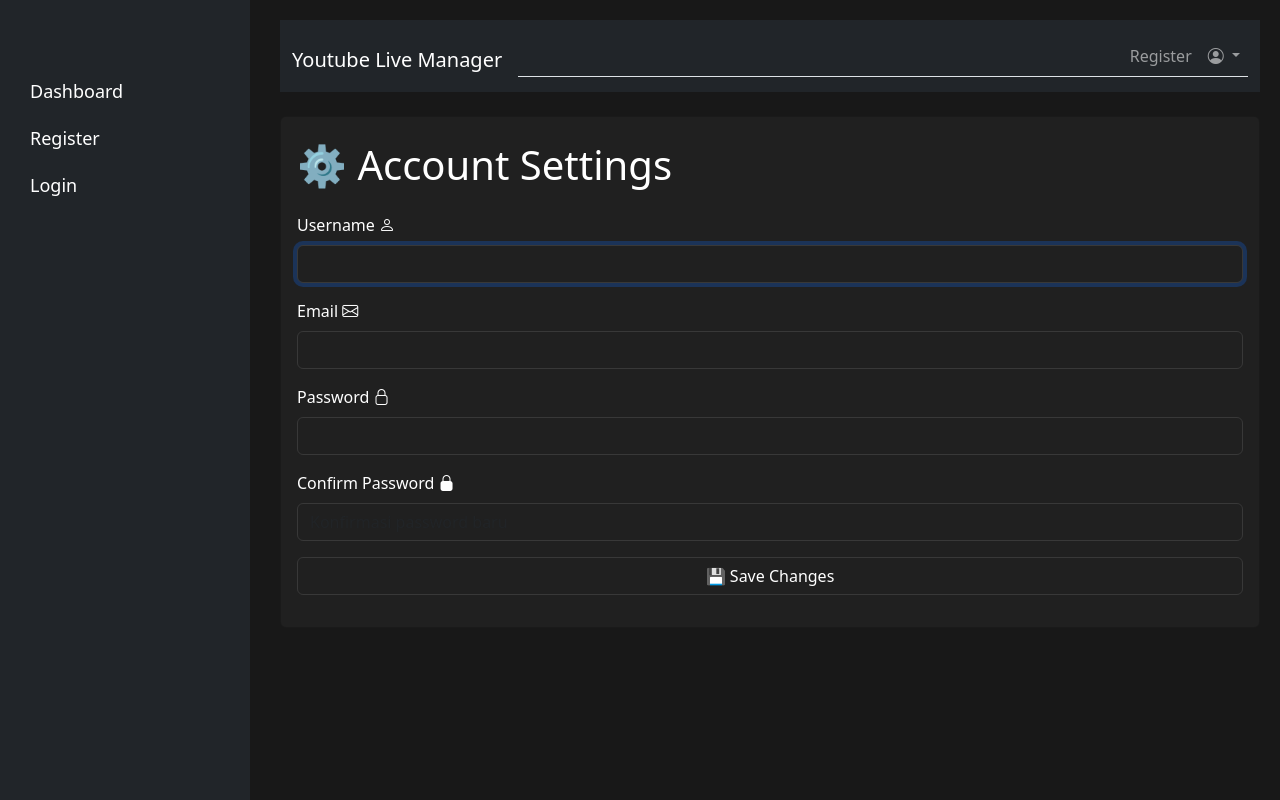
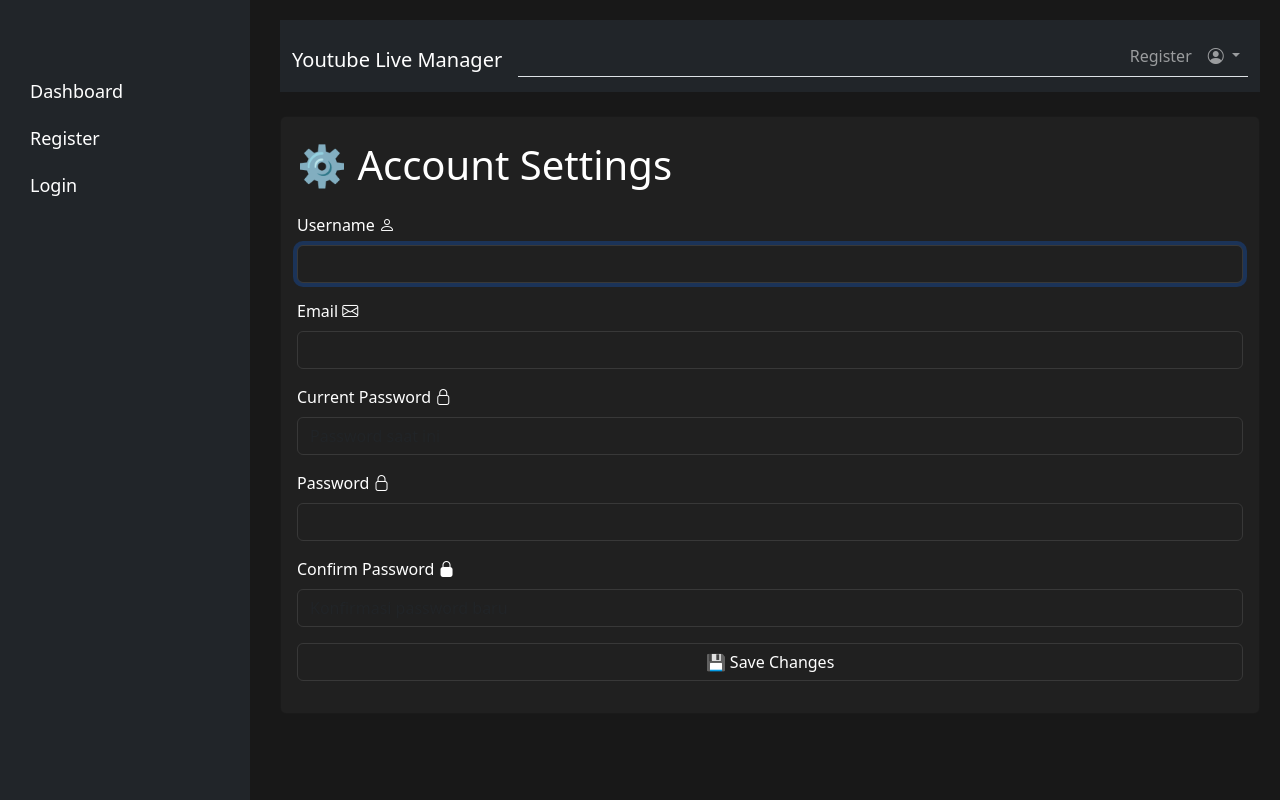
Before and after one commit to arifpambudi242/youtube_stream_manager, a Flask app: template app/templates/settings.html in a window 1280 px wide. Run offline with Flask 3, Linux system fonts and the light colour scheme; the template is opened without the code that fills it: values that come from a table or form of the project are taken from there, others are empty; parts of the project's set-up code (start-up, migrations or seed data) failed here and were passed over; some libraries are stand-ins or nearby versions.

Commit message:
Add current password field to user settings form; implement validation for password change

```diff
--- a/app/forms.py
+++ b/app/forms.py
@@ -89,6 +89,7 @@
 class EditUserForm(FlaskForm):
     username = StringField('Username', validators=[DataRequired(), Length(min=4, max=150)])
     email = StringField('Email', validators=[DataRequired(), Email(), Length(min=4, max=150)])
+    current_password = PasswordField('Current Password', validators=[DataRequired(), Length(min=8, max=100)])
     password = PasswordField('Password', validators=[Length(min=8, max=100)])
     password_confirm = PasswordField('Confirm Password', validators=[EqualTo('password', message='Passwords must match')])
     submit = SubmitField('Submit')
--- a/app/routes.py
+++ b/app/routes.py
@@ -1182,6 +1182,7 @@
     if request.method == 'POST' and form.validate_on_submit():
         username = request.form['username']
         email = request.form['email']
+        current_password = request.form['current_password']
         password = request.form['password']
         confirm_password = request.form['confirm_password']
         if username == '':
@@ -1192,6 +1193,12 @@
             message = 'Email tidak boleh kosong' if is_indonesian_ip() else 'Email must not be empty'
             flash(message, 'error')
             return redirect(url_for('settings'))
+        # if current_password is not empty, then user want to change password
+        if current_password and current_password != '':
+            if not user.check_password(current_password):
+                message = 'Password lama salah' if is_indonesian_ip() else 'Old password is wrong'
+                flash(message, 'error')
+                return redirect(url_for('settings'))
         if password and password != '':
             if password != confirm_password:
                 message = 'Password dan konfirmasi password tidak sama' if is_indonesian_ip() else 'Password and password confirmation are not the same'
--- a/app/templates/settings.html
+++ b/app/templates/settings.html
@@ -32,6 +32,16 @@
             <!-- on error -->
             {% if form.email.errors %}
                 <small class="text-danger">{{ form.email.errors[0] }}</small>
+            {% endif %}
+        </div>
+
+        <!-- current_password -->
+        <div class="mb-3">
+            {{ form.current_password.label(class="form-label") }} <i class="bi bi-lock"></i>
+            <input type="password" name="current_password" class="form-control" placeholder="Password saat ini">
+            <!-- on error -->
+            {% if form.current_password.errors %}
+                <small class="text-danger">{{ form.current_password.errors[0] }}</small>
             {% endif %}
         </div>
 
```
